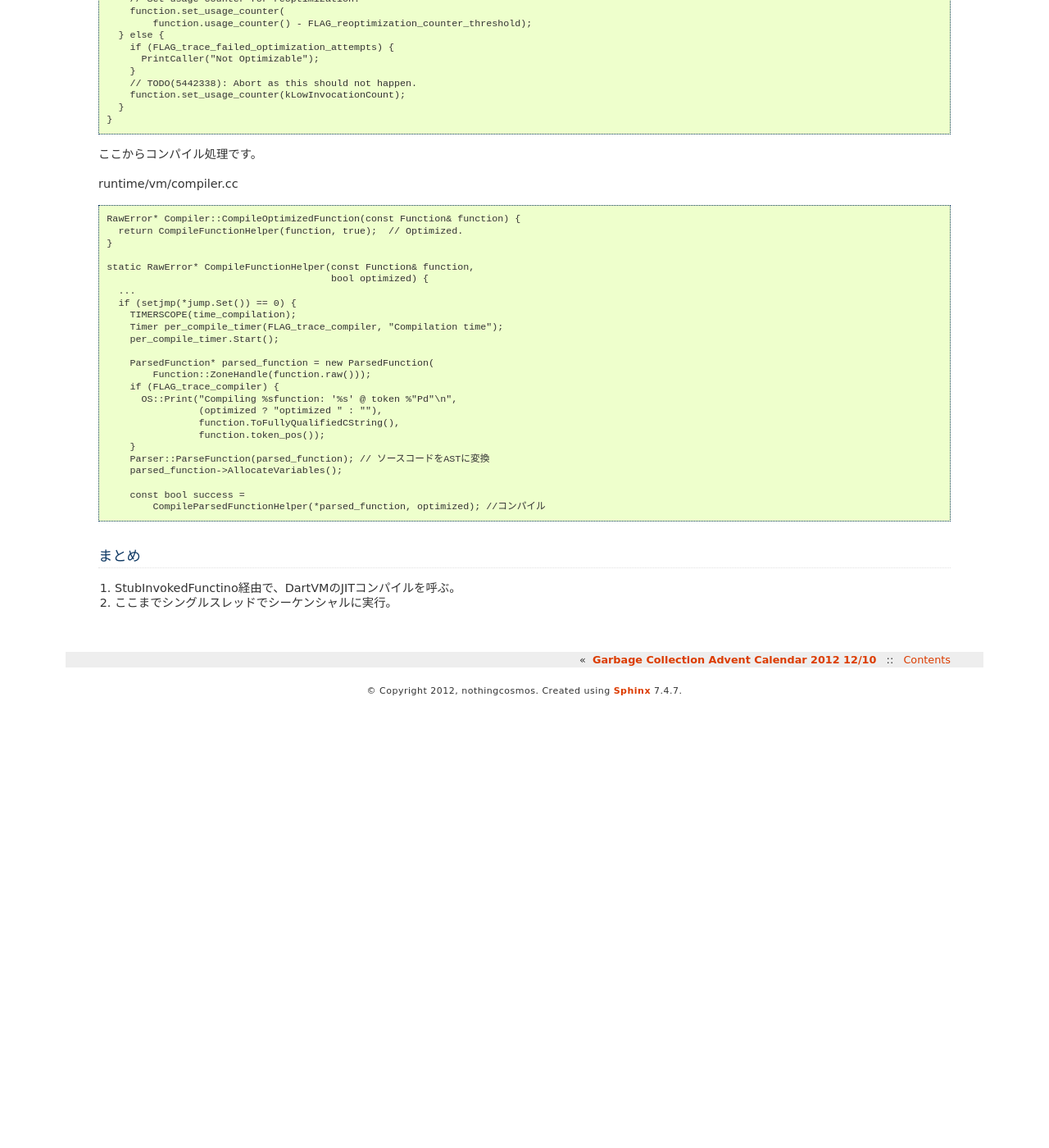
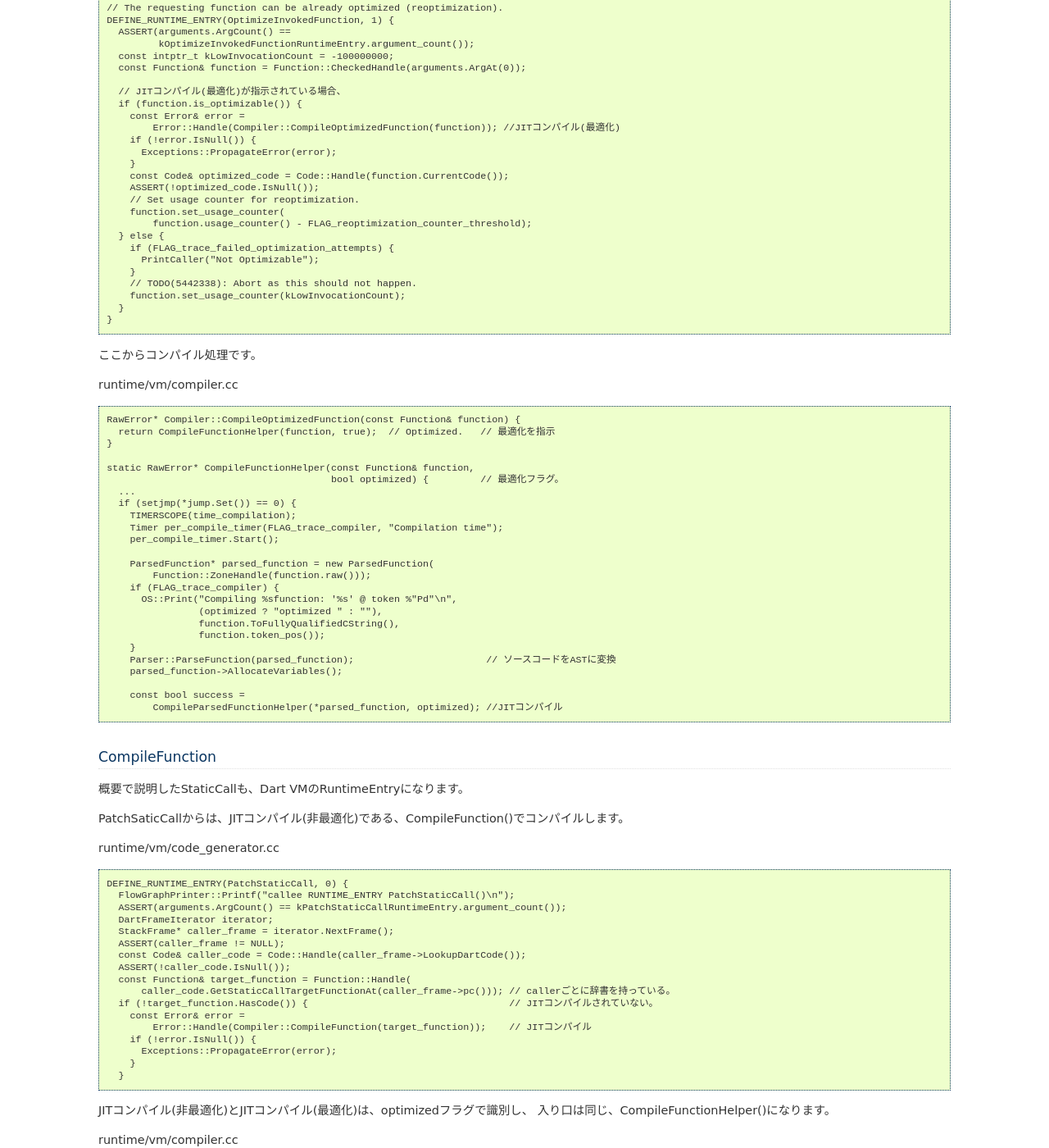
Before and after one commit to nothingcosmos/DartVM, a Sphinx documentation site: the page built from sphinx/src/advent20121211.rst, in a window 1280 px wide and 1400 px high, scrolled down 2802 px. Shown: the whole window at 82% size. Built offline with Sphinx 7.4.7, drawn with Linux system fonts in a browser that asks for light colours; before the commit the page ends 3662 px from its top, so only the background shows below that; some of the changed text lies outside the part shown.

Commit message:
advent 2012/12/12 update

```diff
--- a/sphinx/src/advent20121211.rst
+++ b/sphinx/src/advent20121211.rst
@@ -1,39 +1,41 @@
 Dart VM Advent Calendar 2012 12/11
 ###############################################################################
 
-関数呼び出しを2000回を越えると、stub OptimizeFunctionが呼ばれるわけですが、その辺を詳しく。
+ExecutionCodeとRuntimeの連携に関して詳しく。
 
-JVMのコンパイルフロー
+
+JVMのインタプリタとJITコンパイラの連携
 ===============================================================================
 
 たとえば、インタプリタ実行するJVMの場合、インタプリタ実行中に特定の関数呼び出しが規定数を越えた場合、
 以下のようなフローでJITコンパイルします。
 
-(1) インタプリタ実行中に関数呼び出しを行う。
-(2) その関数を呼び出した回数をインクリメント
-(3) 規定値を越えた確認する。もし越えた場合、JITコンパイルをコンパイルスレッドに依頼する。
-(4) 呼び出し関数に飛んで、インタプリタ実行を継続する。
+(1) インタプリタ実行中に関数呼び出しを見つける。
+(2) JITコンパイルされたコードが既にあれば、JITコンパイルされたコードを実行する。
+(3) JITコンパイルされていなければ、以降の処理。
+(4) その関数を呼び出した回数をインクリメント
+(5) 規定値を越えたか確認する。もし越えた場合、JITコンパイルをコンパイルスレッドに依頼する。
+(6) 呼び出し関数に飛んで、インタプリタ実行を継続する。
 
-(1) コンパイルスレッドは、コンパイル用のQueueから、コンパイル依頼を1個取り出す。
+JITコンパイラはインタプリタ実行と並行して動作し、コンパイル依頼を1件ずつ処理します。
+
+(1) Queueから、コンパイル依頼を1個取り出す。
 (2) JITコンパイルしてコードを生成する。
 (3) mutexでlockして、コードを対象クラスのメソッドにintallする。
 (4) Lockを解除し、次のコンパイル依頼をQueueから取り出す。
 
 基本的には、インタプリタスレッドとコンパイルスレッドは別です。
 
-インタプリタは、JITコンパイルされたコードが、対象メソッドにinstallされていたら、
-インタプリタ実行から対象メソッドのコードへ処理を移します。
-
 そのため、JITコンパイルで処理が止まることはないです。
 
-Dart VMのコンパイルフロー
+Dart VMのRuntimeとJITコンパイラの連携
 ===============================================================================
 
-Dart VMのコンパイルフローは、JITコンパイル -> コードの実行 -> JITコンパイル -> コードの実行
+Dart VMの場合、JITコンパイル -> コードの実行 -> JITコンパイル -> コードの実行
 
-と、シーケンシャルにJITコンパイルを行います。
+と、シーケンシャルに連携を行います。
 
-そのため、JITコンパイルして止まる時間が含まれます。
+そのため、JITコンパイルして、プログラムの実行が止まる時間が存在します。
 
 Returnのコード ::
 
@@ -42,6 +44,8 @@
   0xb30482b9    817a2bd0070000         cmp [edx+0x2b],0x7d0 // 2000と比較してhotcode check
   0xb30482c0    7c05                   jl 0xb30482c7
   0xb30482c2    e8e185ffff             call 0xb30408a8  [stub: OptimizeFunction]
+
+関数呼び出しが2000回を越えると、stub OptimizeFunctionが呼ばれます。
 
 Stub OptimizeFunction ::
 
@@ -63,7 +67,7 @@
 
 CallToRuntimeによって呼び出すOptimizedInvokedFunctionは、DartVMのRuntimeに含まれます。
 
-そのため、絵で書くとこうかな。。
+そのため、絵で書くとこんなかんじ。
 
 .. blockdiag ::
 
@@ -78,8 +82,6 @@
     }
   }
 
-
-ここから少しややこしいところなのですが、
 
 CodeとStubOptimizeFunctionは、実行用のコードをDart VMが生成しています。
 
@@ -143,7 +145,32 @@
 
 上記のGeneratorによって、Dart VMが実行時(主にIsolateの初期化中)にStubのコードを生成します。
 
+
+ExecutionCodeとRuntimeの連携
+===============================================================================
+
 JITコンパイラは、DartのソースコードをJITコンパイルする際に、生成済みのStubへのcallを埋め込んで、コードを生成します。
+
+多くの場合Stubs経由でRuntimeEntryを呼び出し、ExecutionCodeとRuntime間で連携します。
+
+.. blockdiag ::
+
+  blockdiag {
+    RuntimeEntry -> DartVM
+    DartVM -> Code -> Stubs
+    Stubs -> RuntimeEntry
+
+    group {
+      label="VM Runtime"
+      DartVM; RuntimeEntry;
+    }
+
+    group {
+      label="execution"
+      Code; Stubs;
+    }
+ }
+
 
 OptimizeInvokedFunction
 ===============================================================================
@@ -185,11 +212,11 @@
 runtime/vm/compiler.cc ::
 
   RawError* Compiler::CompileOptimizedFunction(const Function& function) {
-    return CompileFunctionHelper(function, true);  // Optimized.
+    return CompileFunctionHelper(function, true);  // Optimized.   // 最適化を指示
   }
 
   static RawError* CompileFunctionHelper(const Function& function,
-                                         bool optimized) {
+                                         bool optimized) {         // 最適化フラグ。
     ...
     if (setjmp(*jump.Set()) == 0) {
       TIMERSCOPE(time_compilation);
@@ -204,14 +231,50 @@
                   function.ToFullyQualifiedCString(),
                   function.token_pos());
       }
-      Parser::ParseFunction(parsed_function); // ソースコードをASTに変換
+      Parser::ParseFunction(parsed_function);                       // ソースコードをASTに変換
       parsed_function->AllocateVariables();
 
       const bool success =
-          CompileParsedFunctionHelper(*parsed_function, optimized); //コンパイル
+          CompileParsedFunctionHelper(*parsed_function, optimized); //JITコンパイル
 
+CompileFunction
+===============================================================================
+
+概要で説明したStaticCallも、Dart VMのRuntimeEntryになります。
+
+PatchSaticCallからは、JITコンパイル(非最適化)である、CompileFunction()でコンパイルします。
+
+runtime/vm/code_generator.cc ::
+
+  DEFINE_RUNTIME_ENTRY(PatchStaticCall, 0) {
+    FlowGraphPrinter::Printf("callee RUNTIME_ENTRY PatchStaticCall()\n");
+    ASSERT(arguments.ArgCount() == kPatchStaticCallRuntimeEntry.argument_count());
+    DartFrameIterator iterator;
+    StackFrame* caller_frame = iterator.NextFrame();
+    ASSERT(caller_frame != NULL);
+    const Code& caller_code = Code::Handle(caller_frame->LookupDartCode());
+    ASSERT(!caller_code.IsNull());
+    const Function& target_function = Function::Handle(
+        caller_code.GetStaticCallTargetFunctionAt(caller_frame->pc())); // callerごとに辞書を持っている。
+    if (!target_function.HasCode()) {                                   // JITコンパイルされていない。
+      const Error& error =
+          Error::Handle(Compiler::CompileFunction(target_function));    // JITコンパイル
+      if (!error.IsNull()) {
+        Exceptions::PropagateError(error);
+      }
+    }
+
+JITコンパイル(非最適化)とJITコンパイル(最適化)は、optimizedフラグで識別し、
+入り口は同じ、CompileFunctionHelper()になります。
+
+runtime/vm/compiler.cc ::
+
+  RawError* Compiler::CompileFunction(const Function& function) {
+    return CompileFunctionHelper(function, false);  // Non-optimized. // 非最適化を指示
+  }
 
 まとめ
 ===============================================================================
 (1) StubInvokedFunctino経由で、DartVMのJITコンパイルを呼ぶ。
-(2) ここまでシングルスレッドでシーケンシャルに実行。
+(2) JITコンパイルはシングルスレッドでシーケンシャルに実行。
+(3) JITコンパイルされたコードは、Stubs経由でRuntimeEntryを呼び出し、VMと連携する。
--- a/sphinx/src/advent201212index.rst
+++ b/sphinx/src/advent201212index.rst
@@ -14,7 +14,7 @@
   advent20121209
   advent20121210
   advent20121211
-..  advent20121212
+  advent20121212
 
 努力目標
 ===============================================================================
@@ -29,6 +29,8 @@
 - Dart VMと他VMとの比較
 - Perf Profiling
 - Dart VMのGC overview
+- ExecutionCodeとRuntimeの連携
+- FlowGraphCompiler overview
 
 候補
 
```
Also changed, not shown: other parts of sphinx/src/advent201212index.rst (+0 -1 lines), sphinx/src/advent20121212.rst (added, +246 -0 lines), sphinx/src/png/dart_optimize.png (added).
